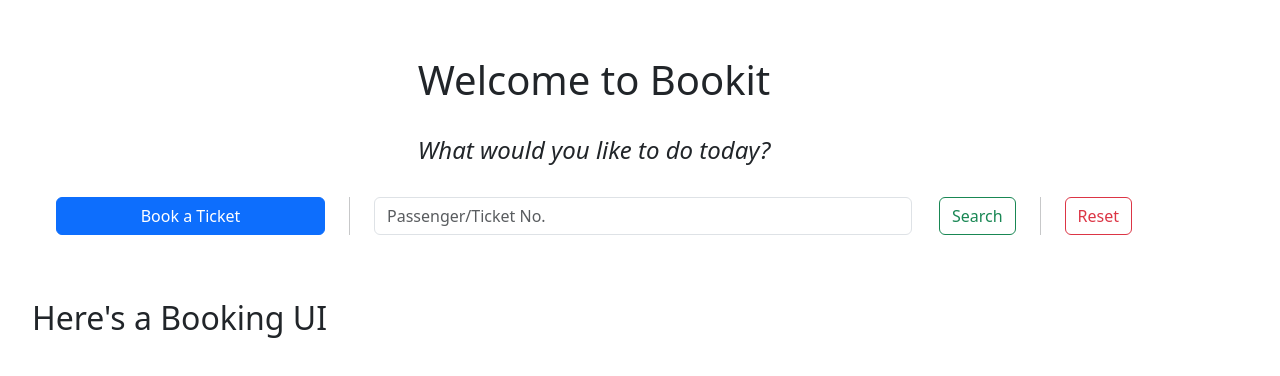
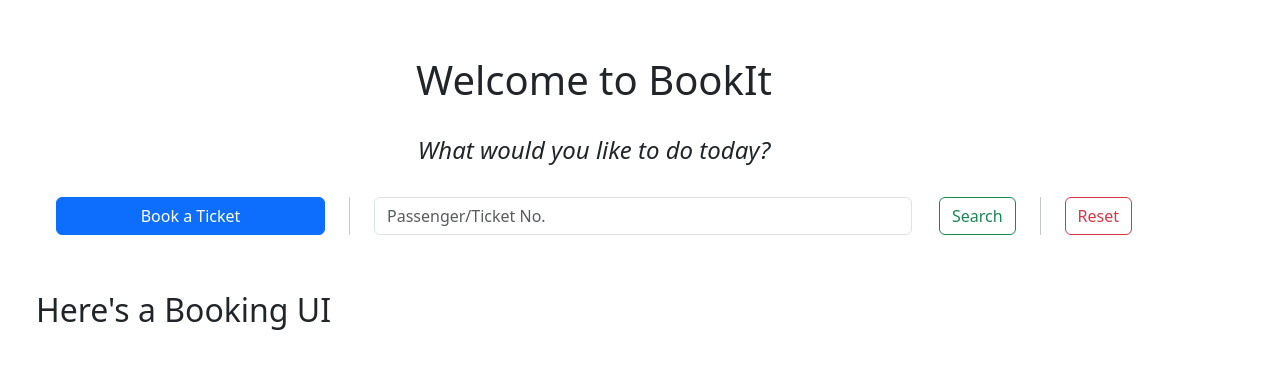
Before and after one commit to tjspitz/bookit, a React (Vite) app in the folder client/: page /booking in a window 1280 px wide. Shown: the top 376 px of the page. Built offline with nearby package versions, Linux system fonts and the light colour scheme.

Commit message:
change welcome header

```diff
--- a/client/src/App.tsx
+++ b/client/src/App.tsx
@@ -1,6 +1,6 @@
 import { useState } from 'react';
+import { Button, Container, Form, Row, Stack } from 'react-bootstrap';
 import { Outlet, useNavigate } from 'react-router-dom';
-import { Button, Container, Form, Row, Stack } from 'react-bootstrap';
 
 const App = () => {
   const [pnr, setPnr] = useState<string>('');
@@ -10,7 +10,7 @@ const App = () => {
     <main>
       <Container className="m-4 p-2">
         <Row className="text-center m-4">
-          <h1>Welcome to Bookit</h1>
+          <h1>Welcome to BookIt</h1>
         </Row>
         <Row className="text-center m-4 fst-italic">
           <h4>What would you like to do today?</h4>
@@ -51,7 +51,7 @@ const App = () => {
           </Button>
         </Stack>
       </Container>
-      <Container className="m-4 p-2">
+      <Container className="m-4">
         <Outlet />
       </Container>
     </main>
```
